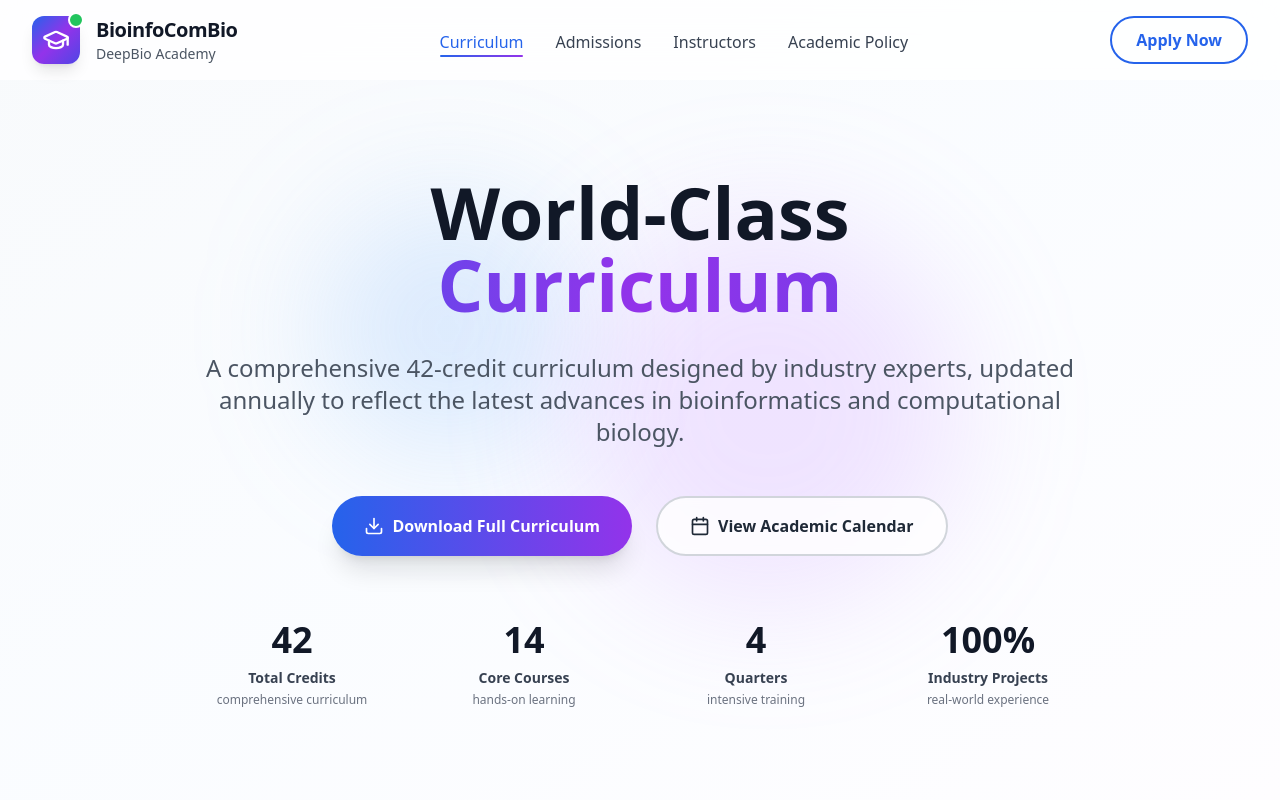
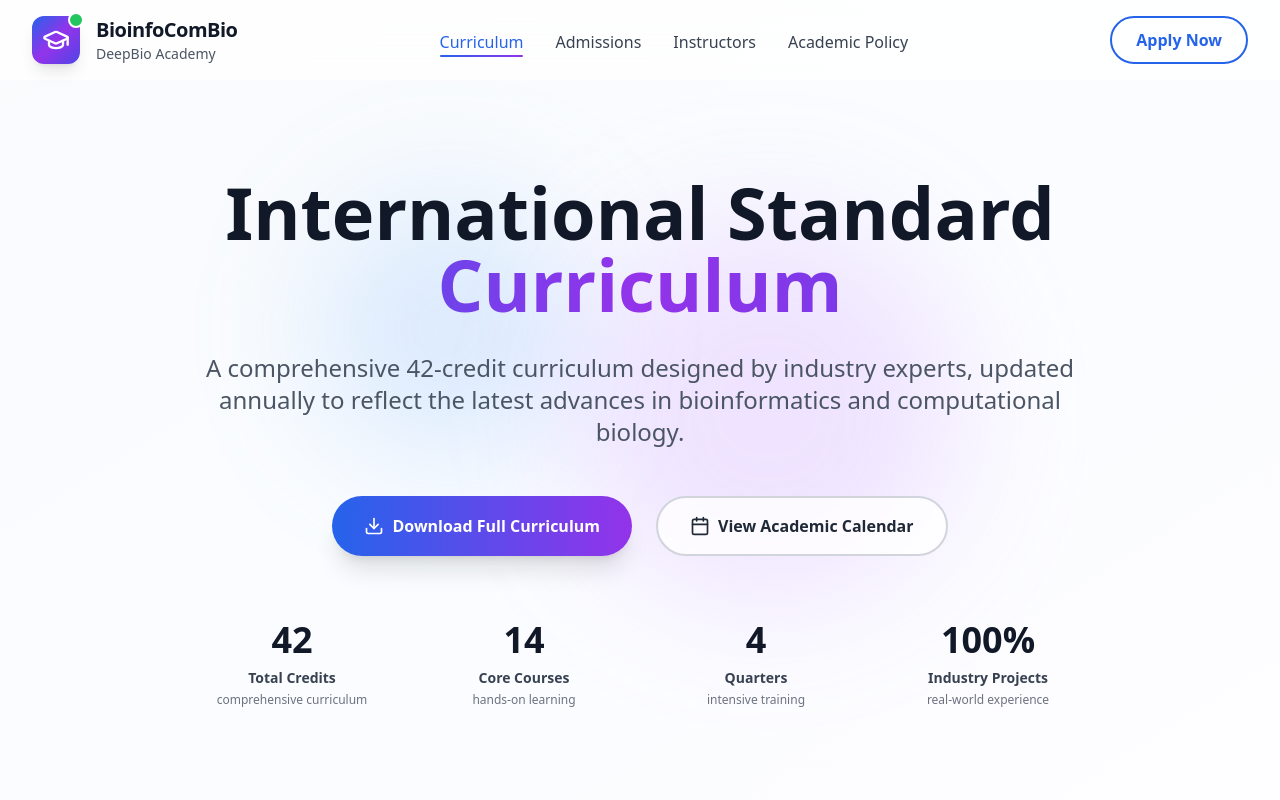
Before and after one commit to hossainlab/deepbio-academy, a Next.js app: page /curriculum in a window 1280 px wide. Shown: the top 800 px of the page. Built offline with nearby package versions, Linux system fonts and the light colour scheme.

Commit message:
rename some words

```diff
--- a/src/app/curriculum/page.tsx
+++ b/src/app/curriculum/page.tsx
@@ -289,7 +289,7 @@ export default function Curriculum() {
             transition={{ duration: 0.8 }}
           >
             <h1 className="text-5xl md:text-7xl font-bold text-gray-900 mb-8">
-              World-Class
+              International Standard
               <span className="bg-gradient-to-r from-blue-600 via-purple-600 to-indigo-600 bg-clip-text text-transparent block">
                 Curriculum
               </span>
--- a/src/app/instructors/page.tsx
+++ b/src/app/instructors/page.tsx
@@ -205,7 +205,7 @@ export default function Instructors() {
               <motion.div className="flex items-center justify-center space-x-6 text-sm text-gray-600">
                 <div className="flex items-center space-x-2">
                   <Award className="w-5 h-5 text-blue-600" />
-                  <span>World-Class Instructors</span>
+                  <span>International Standard Instructors</span>
                 </div>
                 <div className="flex items-center space-x-2">
                   <Globe className="w-5 h-5 text-green-600" />
```
